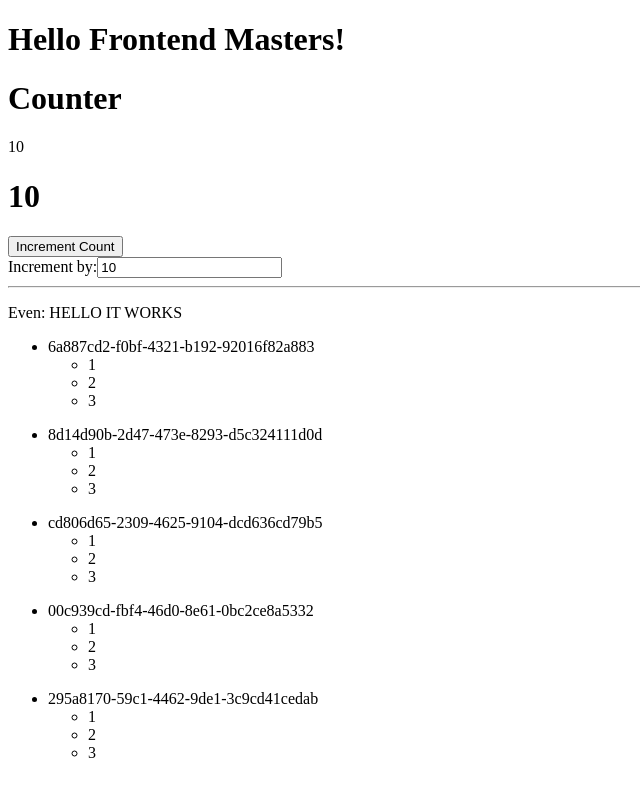
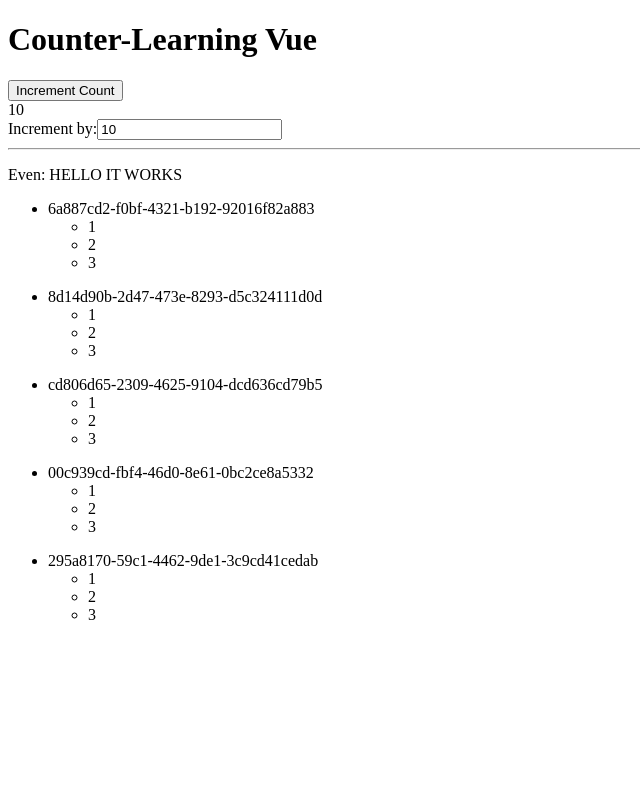
Before and after one commit to alessandra60/complete-intro-to-vue-3-workshop-main, a plain HTML site: page playground.html in a window 1280 px wide. Shown: the whole page, without its empty margins (0-640 px from the left). Drawn offline with nearby package versions, Linux system fonts and the light colour scheme.

Commit message:
Whatchers and Computed Properties

```diff
--- a/playground.html
+++ b/playground.html
@@ -7,12 +7,11 @@
     <title>Playground — Complete Intro to Vue 3</title>
   </head>
   <body>
-    <h1>Hello Frontend Masters!</h1>
     <div id="app">
-      <h1>Counter</h1>
-      <p>{{count}}</p>
-      <h1>{{incrementAmount}}</h1>
-      <button @click="incrementCount(10,event)">Increment Count</button>
+      <h1>{{displayTitle}}</h1>
+
+      <button @click="incrementCount">Increment Count</button>
+      <div>{{count}}</div>
       <div>
         <label for="incrementAmount">Increment by:</label>
         <input type="number" v-model="incrementAmount" />
@@ -37,6 +36,7 @@
       const app = createApp({
         data() {
           return {
+            counterTitle: "Counter-Learning Vue",
             count: 10,
             incrementAmount: 10,
             message: "Hello it works",
@@ -69,9 +69,26 @@
             ],
           };
         },
+        computed: {
+          displayTitle() {
+            if (this.count > 20) {
+              return "Counter-Learning Vue-Very Long";
+            } else {
+              return "Counter-Learning Vue";
+            }
+          },
+        },
         methods: {
           incrementCount() {
             this.count += this.incrementAmount;
+          },
+        },
+        watch: {
+          count(newValue) {
+            console.log(newValue);
+            if (newValue > 20) {
+              this.counterTitle += "Very Long";
+            }
           },
         },
       });
```
Also changed, not shown: index.html (+1 -1 lines).
